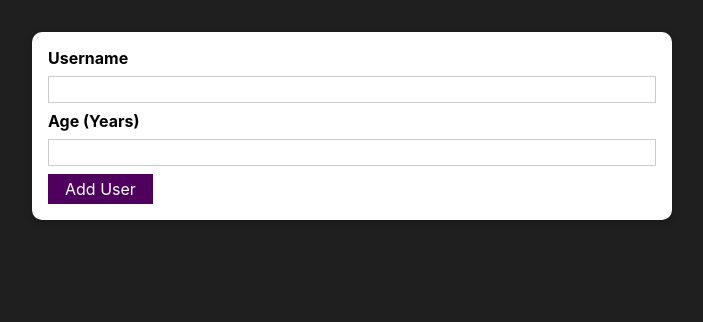
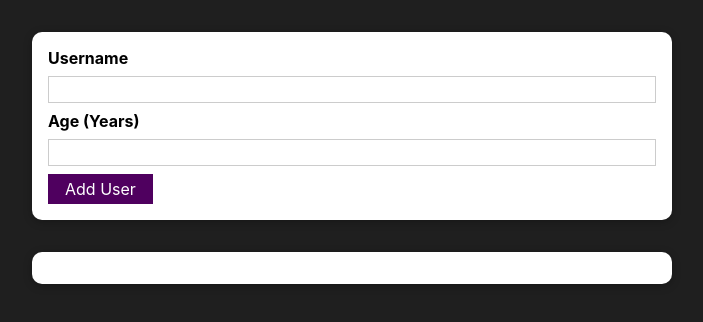
Before and after one commit to alikgarai/Add_User-React, a React (Create React App) app: page / in a window 1280 px wide. Shown: the top 322 px of the page, without its empty margins (288-991 px from the left). Built offline with nearby package versions, Linux system fonts and the light colour scheme.

Commit message:
8.4 Adding a Users List component

```diff
--- a/src/App.js
+++ b/src/App.js
@@ -1,9 +1,11 @@
 import AddUser from "./components/Users/AddUser";
+import UsersList from "./components/Users/UsersList";
 
 function App() {
   return (
     <div className="App">
       <AddUser />
+      <UsersList users={[]} />
     </div>
   );
 }
--- /dev/null
+++ b/src/components/Users/UsersList.js
@@ -0,0 +1,18 @@
+import Card from "../UI/Card";
+import classes from "./UsersList.module.css";
+
+const UsersList = (props) => {
+  return (
+    <Card className={classes.users}>
+      <ul>
+        {props.users.map((user) => (
+          <li>
+            {user.name} ({user.age} years old)
+          </li>
+        ))}
+      </ul>
+    </Card>
+  );
+};
+
+export default UsersList;
--- /dev/null
+++ b/src/components/Users/UsersList.module.css
@@ -0,0 +1,16 @@
+.users {
+  margin: 2rem auto;
+  width: 90%;
+  max-width: 40rem;
+}
+
+.users ul {
+  list-style: none;
+  padding: 1rem;
+}
+
+.users li {
+  border: 1px solid #ccc;
+  margin: 0.5rem 0;
+  padding: 0.5rem;
+}
```
